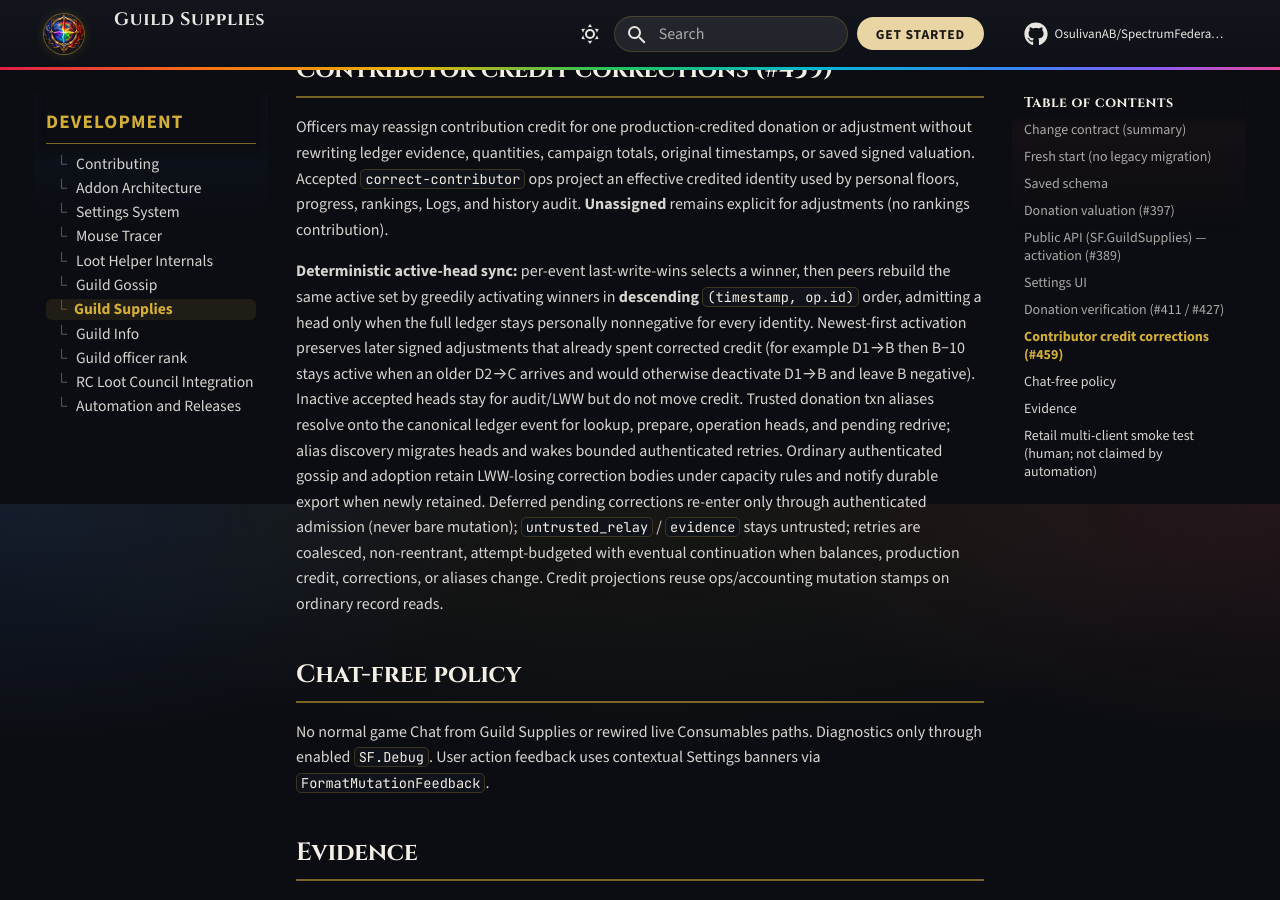
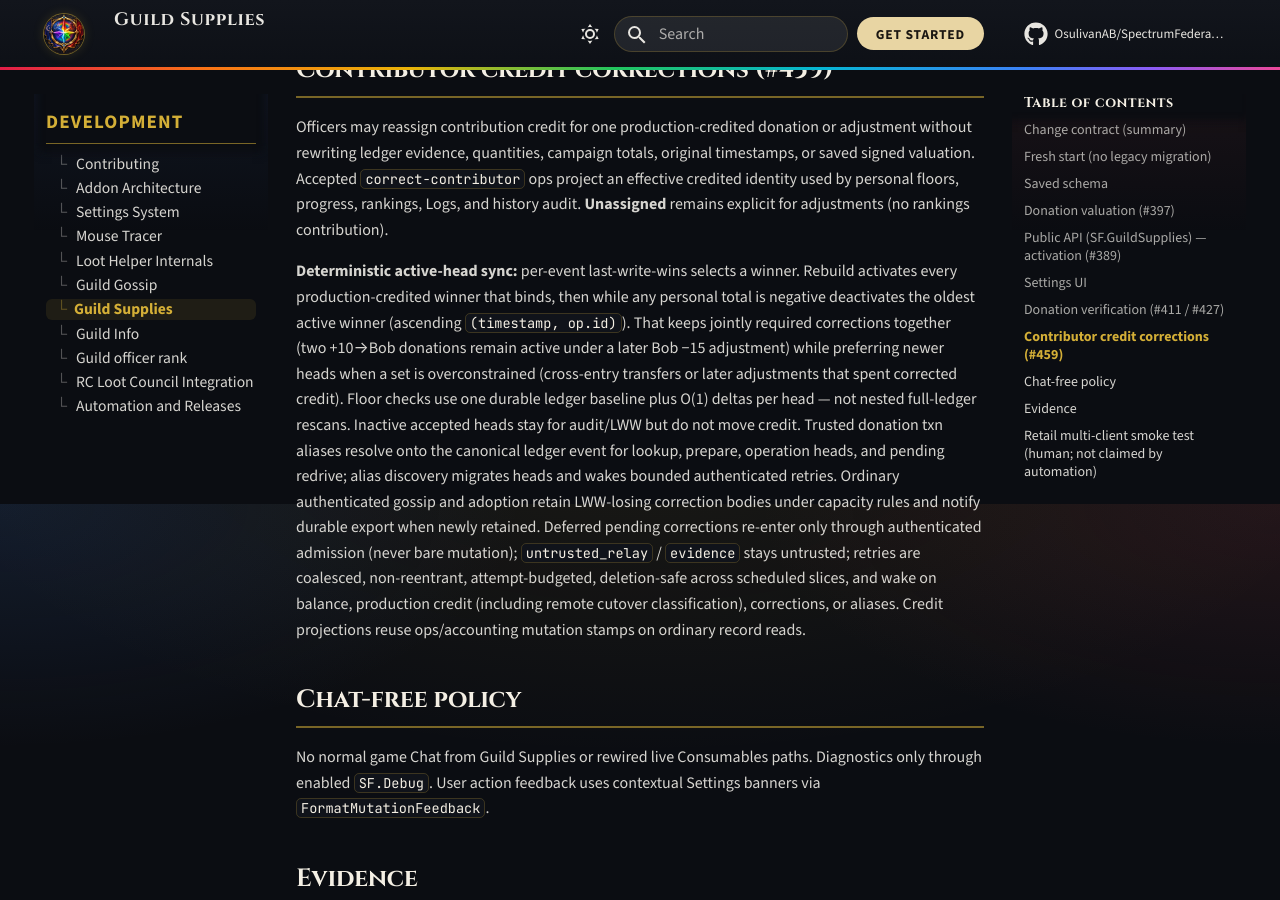
Before and after one commit to OsulivanAB/SpectrumFederation, an MkDocs documentation site: the page built from docs/development/guild-supplies/index.md, in a window 1280 px wide and 900 px high, scrolled down 6696 px. Built offline with MkDocs 1.6.1 and Material for MkDocs 9.7.7, drawn with Linux system fonts in a browser that asks for light colours; comment, search, counter and statistics services are not loaded.

Commit message:
Repair #459 joint correction activation, deletion-safe redrive, bounded floors.
Activate all bindable LWW correction winners then deactivate oldest under
personal floors so jointly required corrections (two +10→Bob with Bob −15)
stay active together. Redrive pending corrections from a snapshot/index so
successful admissions that shrink pending cannot skip later ids across
scheduled slices. Remote live cutover that classifies production credit
invalidates the projection and wakes authenticated retry. Floor rebuilds use
one durable baseline plus O(1) deltas and skip ledger scans when there are no
correction candidates.

Co-authored-by: Anthony <OsulivanAB@users.noreply.github.com>

```diff
--- a/docs/development/guild-supplies/index.md
+++ b/docs/development/guild-supplies/index.md
@@ -125,7 +125,7 @@ Accepted officer-trusted rows sync through the existing Guild Gossip ledger expo
 
 Officers may reassign contribution credit for one production-credited donation or adjustment without rewriting ledger evidence, quantities, campaign totals, original timestamps, or saved signed valuation. Accepted `correct-contributor` ops project an effective credited identity used by personal floors, progress, rankings, Logs, and history audit. **Unassigned** remains explicit for adjustments (no rankings contribution).
 
-**Deterministic active-head sync:** per-event last-write-wins selects a winner, then peers rebuild the same active set by greedily activating winners in **descending** `(timestamp, op.id)` order, admitting a head only when the full ledger stays personally nonnegative for every identity. Newest-first activation preserves later signed adjustments that already spent corrected credit (for example D1→B then B−10 stays active when an older D2→C arrives and would otherwise deactivate D1→B and leave B negative). Inactive accepted heads stay for audit/LWW but do not move credit. Trusted donation txn aliases resolve onto the canonical ledger event for lookup, prepare, operation heads, and pending redrive; alias discovery migrates heads and wakes bounded authenticated retries. Ordinary authenticated gossip and adoption retain LWW-losing correction bodies under capacity rules and notify durable export when newly retained. Deferred pending corrections re-enter only through authenticated admission (never bare mutation); `untrusted_relay` / `evidence` stays untrusted; retries are coalesced, non-reentrant, attempt-budgeted with eventual continuation when balances, production credit, corrections, or aliases change. Credit projections reuse ops/accounting mutation stamps on ordinary record reads.
+**Deterministic active-head sync:** per-event last-write-wins selects a winner. Rebuild activates every production-credited winner that binds, then while any personal total is negative deactivates the oldest active winner (ascending `(timestamp, op.id)`). That keeps jointly required corrections together (two +10→Bob donations remain active under a later Bob −15 adjustment) while preferring newer heads when a set is overconstrained (cross-entry transfers or later adjustments that spent corrected credit). Floor checks use one durable ledger baseline plus O(1) deltas per head — not nested full-ledger rescans. Inactive accepted heads stay for audit/LWW but do not move credit. Trusted donation txn aliases resolve onto the canonical ledger event for lookup, prepare, operation heads, and pending redrive; alias discovery migrates heads and wakes bounded authenticated retries. Ordinary authenticated gossip and adoption retain LWW-losing correction bodies under capacity rules and notify durable export when newly retained. Deferred pending corrections re-enter only through authenticated admission (never bare mutation); `untrusted_relay` / `evidence` stays untrusted; retries are coalesced, non-reentrant, attempt-budgeted, deletion-safe across scheduled slices, and wake on balance, production credit (including remote cutover classification), corrections, or aliases. Credit projections reuse ops/accounting mutation stamps on ordinary record reads.
 
 ## Chat-free policy
 
```
Also changed, not shown: 3 other files.
